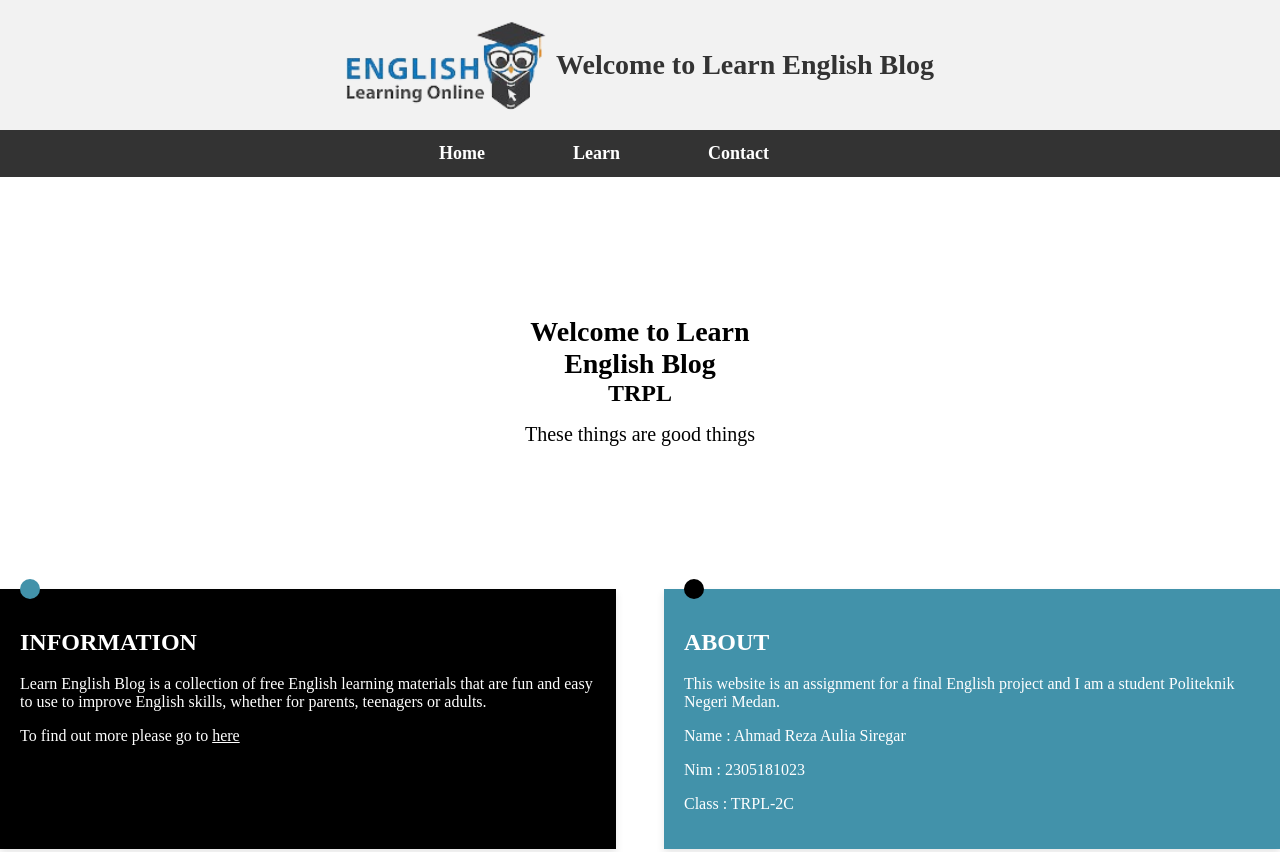
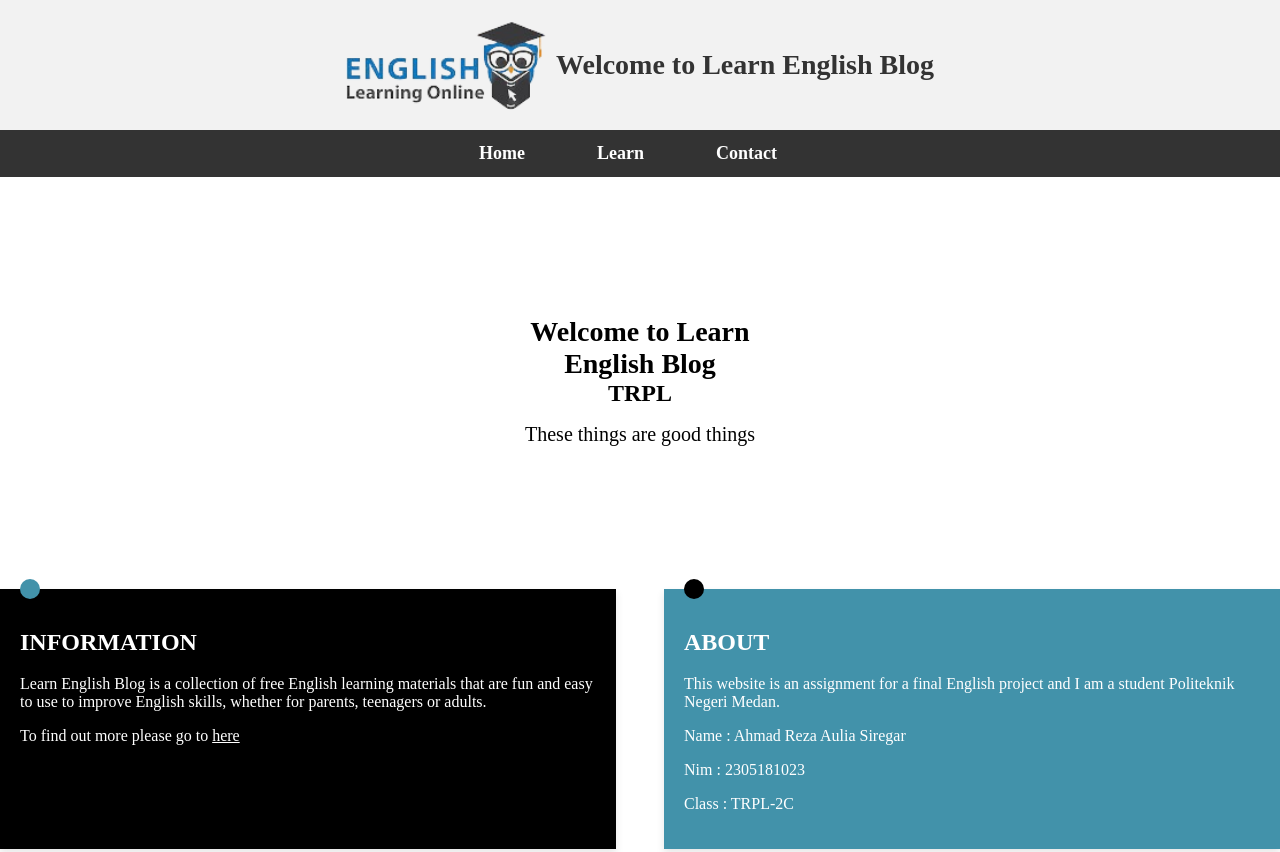
Before and after one commit to RezaAS14/english-final-assignment, a plain HTML site: page index.html in a window 1280 px wide. Shown: the top 852 px of the page. Drawn offline with Linux system fonts and the light colour scheme.

Commit message:
Update style.css

```diff
--- a/css/style.css
+++ b/css/style.css
@@ -38,11 +38,13 @@ nav {
     margin: 0;
     display: flex;
     justify-content: center;
+    align-items: center;
+    flex-wrap: wrap;
 }
 
 .navbar li {
     margin: 0.5rem;
-    margin-right: 5rem;
+    margin-right: 2rem;
 }
 
 .navbar li a {
@@ -50,6 +52,9 @@ nav {
     color: #fff;
     font-weight: bold;
     font-size: 18px;
+    text-align: center;
+    white-space: nowrap;
+    padding: 0.5rem 1rem;
 }
 
 .navbar li a:hover {
```
